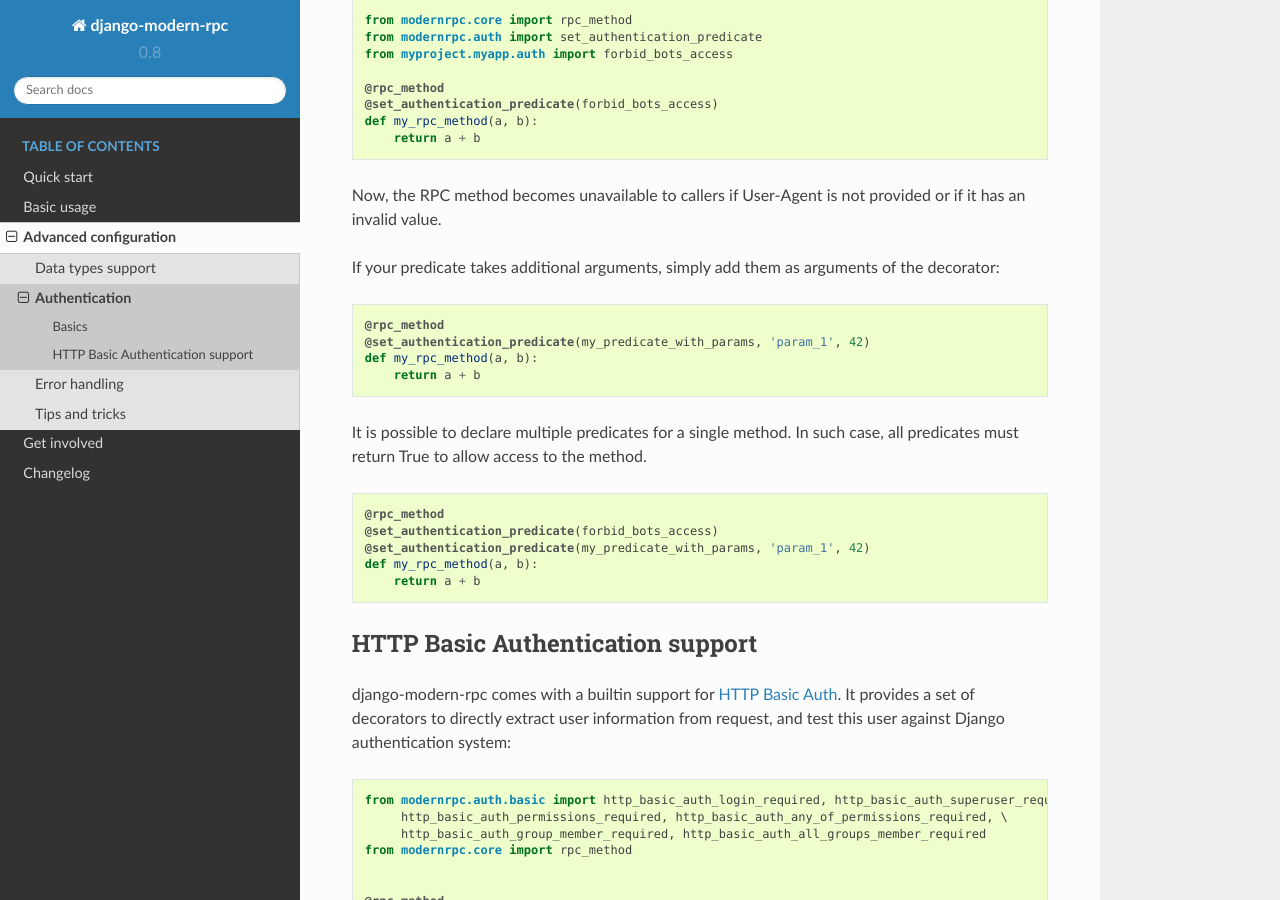
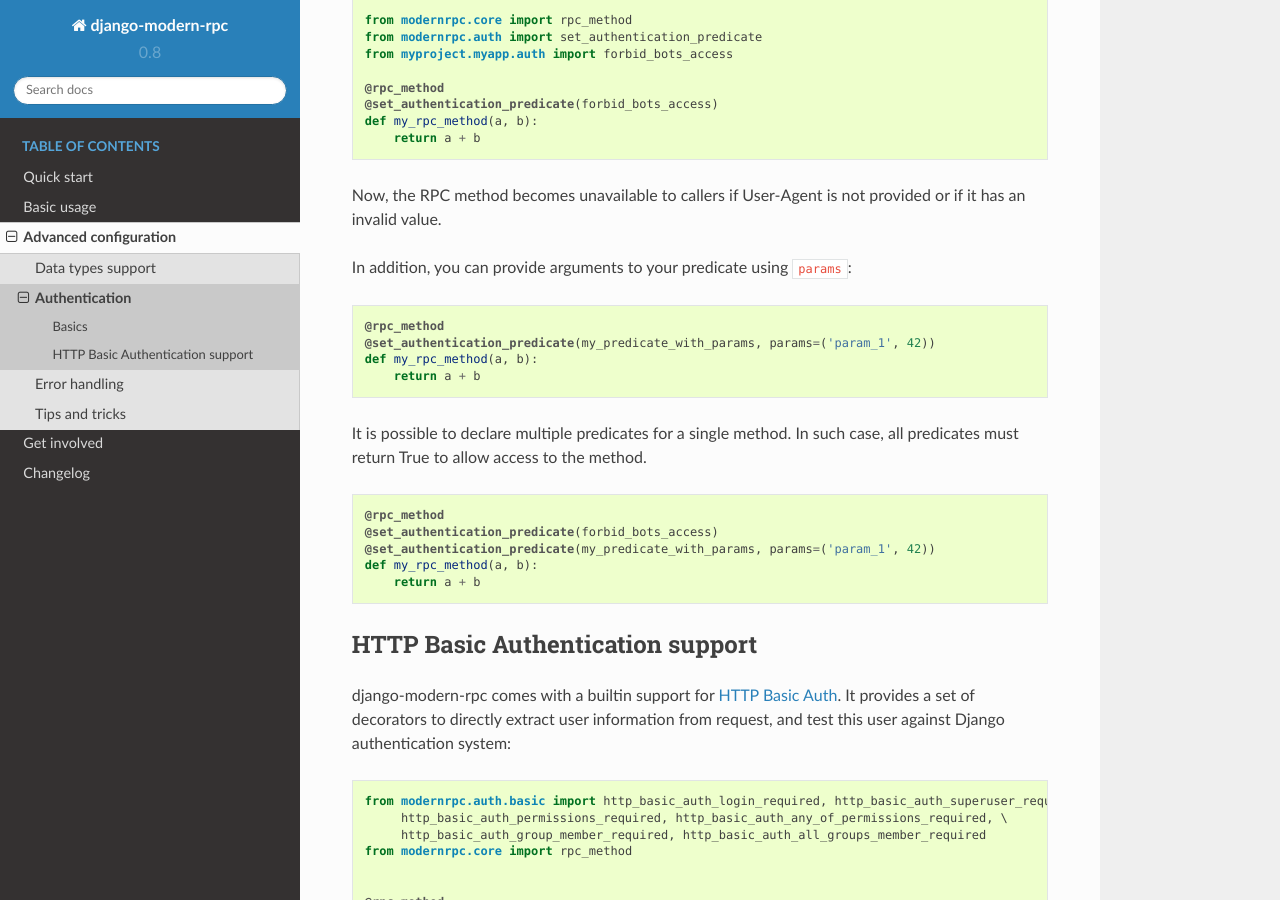
Before and after one commit to alorence/django-modern-rpc, a Sphinx documentation site: the page built from docs/source/advanced/authentication.rst, in a window 1280 px wide and 900 px high, scrolled down 829 px. Built offline with Sphinx 7.4.7 and the Read the Docs theme 2.0.0, drawn with Linux system fonts in a browser that asks for light colours.

Commit message:
Fixed #9

```diff
--- a/docs/source/advanced/authentication.rst
+++ b/docs/source/advanced/authentication.rst
@@ -51,12 +51,12 @@
 
 Now, the RPC method becomes unavailable to callers if User-Agent is not provided or if it has an invalid value.
 
-If your predicate takes additional arguments, simply add them as arguments of the decorator:
+In addition, you can provide arguments to your predicate using ``params``:
 
 .. code:: python
 
     @rpc_method
-    @set_authentication_predicate(my_predicate_with_params, 'param_1', 42)
+    @set_authentication_predicate(my_predicate_with_params, params=('param_1', 42))
     def my_rpc_method(a, b):
         return a + b
 
@@ -67,7 +67,7 @@
 
     @rpc_method
     @set_authentication_predicate(forbid_bots_access)
-    @set_authentication_predicate(my_predicate_with_params, 'param_1', 42)
+    @set_authentication_predicate(my_predicate_with_params, params=('param_1', 42))
     def my_rpc_method(a, b):
         return a + b
 
```
